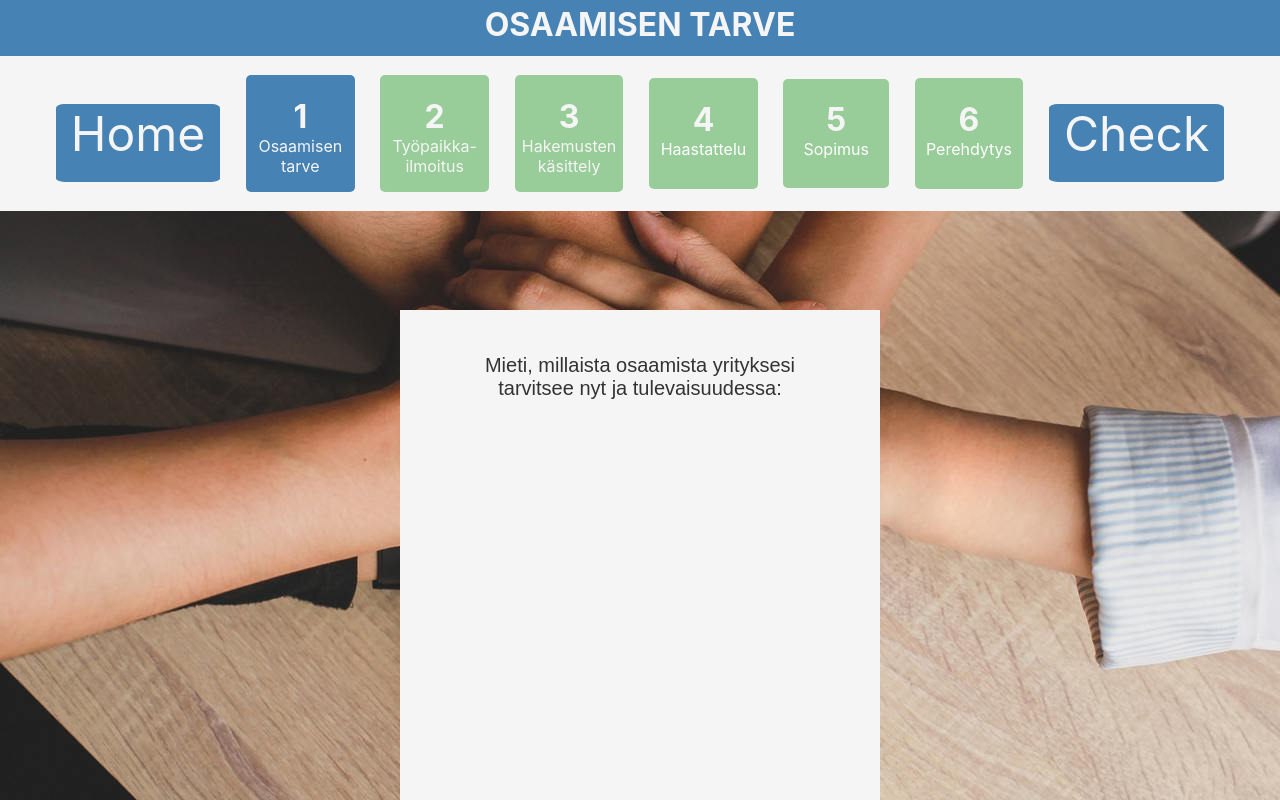
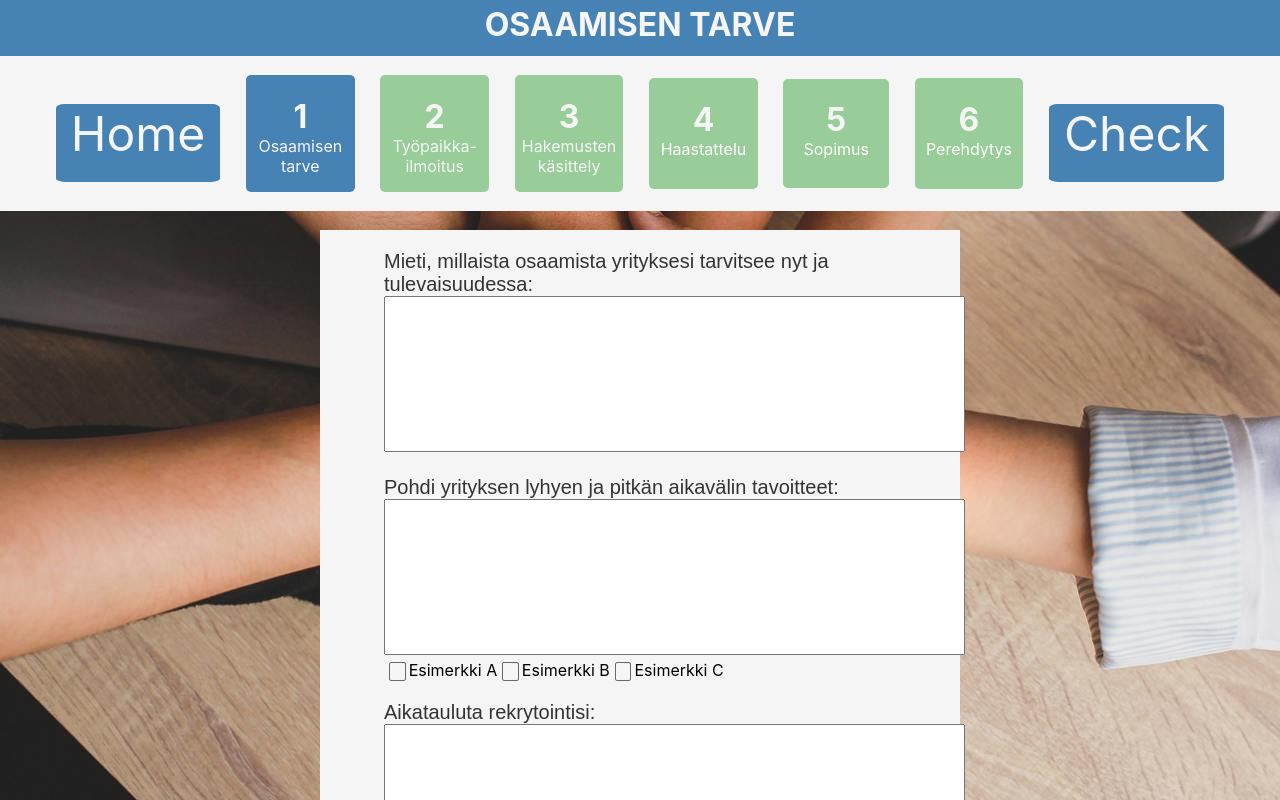
Before and after one commit to MirGitAtGitHub/RekrySalo, a React (Create React App) app in the folder rekrysalo/: page / in a window 1280 px wide. Shown: the top 800 px of the page. Built offline with nearby package versions, Linux system fonts and the light colour scheme.

Commit message:
Revert "Fixed nopage layout"
This reverts commit efb3bfb5ee7c66b0cbe7646b6f9fae5dcccf9abf.

```diff
--- a/rekrysalo/src/App.css
+++ b/rekrysalo/src/App.css
@@ -3,8 +3,20 @@
   background-image: url("./images/teamwork.jpg");
   background-attachment: fixed;
 }
-
-
+.html-nopage{
+  background-image: url("./images/teamwork.jpg");
+  background-attachment: fixed;
+  filter: grayscale(100%);
+}
+.uushtml{
+  position: fixed;
+  left: 0;
+  right: 0;
+  top: 0;
+  height: 100%;
+  background-image: url("./images/teamwork.jpg");
+  filter:grayscale(100%);
+}
 
 /*Header + Sisältö*/
 a:link {
@@ -239,31 +251,16 @@ p {
   grid: auto auto auto;
 }
 .mid {
-  font-family: -apple-system, BlinkMacSystemFont, 'Segoe UI', 'Roboto', 'Oxygen',
-  'Ubuntu', 'Cantarell', 'Fira Sans', 'Droid Sans', 'Helvetica Neue',
-  sans-serif;
-    -webkit-font-smoothing: antialiased;
-    background-color: whitesmoke;
-    padding: 10%;
-    margin-top: 12.5%;
-    margin-left: 12.5%;
-    margin-right: 12.5%;
-    text-align: center;
-    padding-top: 0px;
+  margin-top: 0;
+  background-color: whitesmoke;
+  padding: 10%;
+  padding-top: 0;
 }
 .question {
-  -webkit-font-smoothing: antialiased;
-  text-align: center;
-  text-decoration: none;
   margin-bottom: 0;
   font-size: 20px;
   font-family: Arial, Helvetica, sans-serif;
   color: #333333;
-  margin-top: 0px;
-  padding-top: 12.5%;
-  padding-bottom: 0px;
-  width: 100%;
-  height: 100%;
 }
 textarea {
   resize: none;
@@ -506,27 +503,16 @@ a:active {
 
 
 
-.uushtml{
-  font-family: -apple-system, BlinkMacSystemFont, 'Segoe UI', 'Roboto', 'Oxygen',
-  'Ubuntu', 'Cantarell', 'Fira Sans', 'Droid Sans', 'Helvetica Neue',
-  sans-serif;
-  -webkit-font-smoothing: antialiased;
+/*Error screen picture*/
+/*.home-back-image-nopage {
+  height: 100%;
+  width: 100%;
+  background-image: url("./images/teamwork.jpg");
   position: fixed;
-  left: 0;
-  right: 0;
-  top: 0;
-  height: 100%;
-  background-image: url(http://localhost:3000/static/media/teamwork.f078a26d90993061f69b.jpg);
   filter: grayscale(100%);
-  margin-top: 0px;
-}
+}*/
 .Content {
-  font-family: -apple-system, BlinkMacSystemFont, 'Segoe UI', 'Roboto', 'Oxygen',
-  'Ubuntu', 'Cantarell', 'Fira Sans', 'Droid Sans', 'Helvetica Neue',
-  sans-serif;
-    -webkit-font-smoothing: antialiased;
-    flex: 1 0 auto;
-    margin-top: 0px;
+  flex: 1 0 auto;
 }
 
 
```
